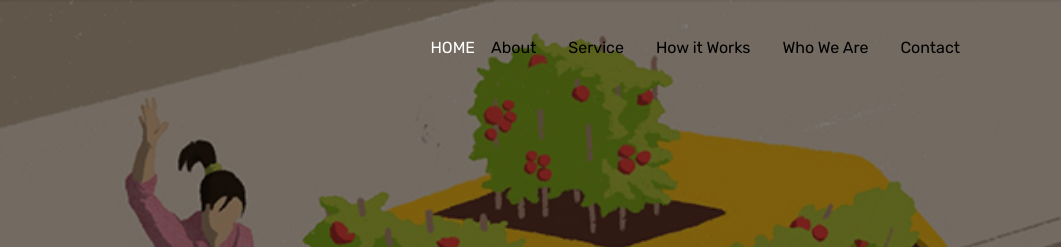
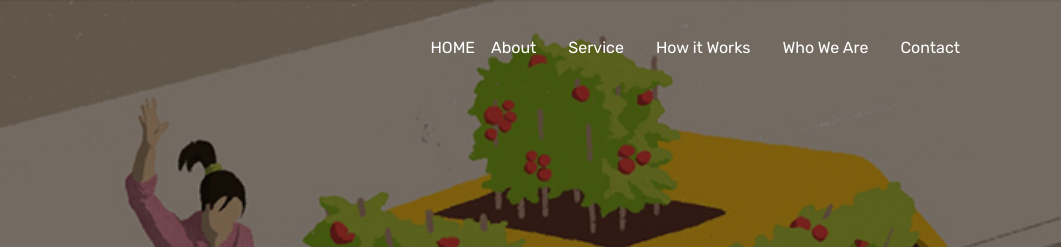
Before and after one commit to pjkirby31/withoutacar, a website: page theme/index.html in a window 1280 px wide. Shown: the top 247 px of the page, 219-1280 px from the left. Drawn offline with Linux system fonts and the light colour scheme; some packages are replaced by stand-ins of ours.

Commit message:
Fixed colors on nav

```diff
--- a/theme/css/style.css
+++ b/theme/css/style.css
@@ -437,7 +437,7 @@ h5.subtitle {
   background: #635CDB;
   color: #fff;
 }
-.nav-item {
+.white-nav {
   color:white;
 }
 
--- a/theme/index.html
+++ b/theme/index.html
@@ -80,19 +80,19 @@
           </ul>
         </li>
         <li class="nav-item">
-          <a class="nav-link smoth-scroll" href="about.html">About</a>
+          <a class="nav-link smoth-scroll white-nav" href="about.html">About</a>
         </li>
         <li class="nav-item">
-          <a class="nav-link smoth-scroll" href="service.html">Service</a>
+          <a class="nav-link smoth-scroll white-nav" href="service.html">Service</a>
         </li>
         <li class="nav-item">
-          <a class="nav-link smoth-scroll" href="how-it-works.html">How it Works</a>
+          <a class="nav-link smoth-scroll white-nav" href="how-it-works.html">How it Works</a>
         </li>
         <li class="nav-item">
-          <a class="nav-link smoth-scroll" href="who-we-are.html">Who We Are</a>
+          <a class="nav-link smoth-scroll white-nav" href="who-we-are.html">Who We Are</a>
         </li>
         <li class="nav-item">
-          <a class="nav-link smoth-scroll" href="contact.html">Contact</a>
+          <a class="nav-link smoth-scroll white-nav" href="contact.html">Contact</a>
         </li>
       </ul>
     </div>
```
